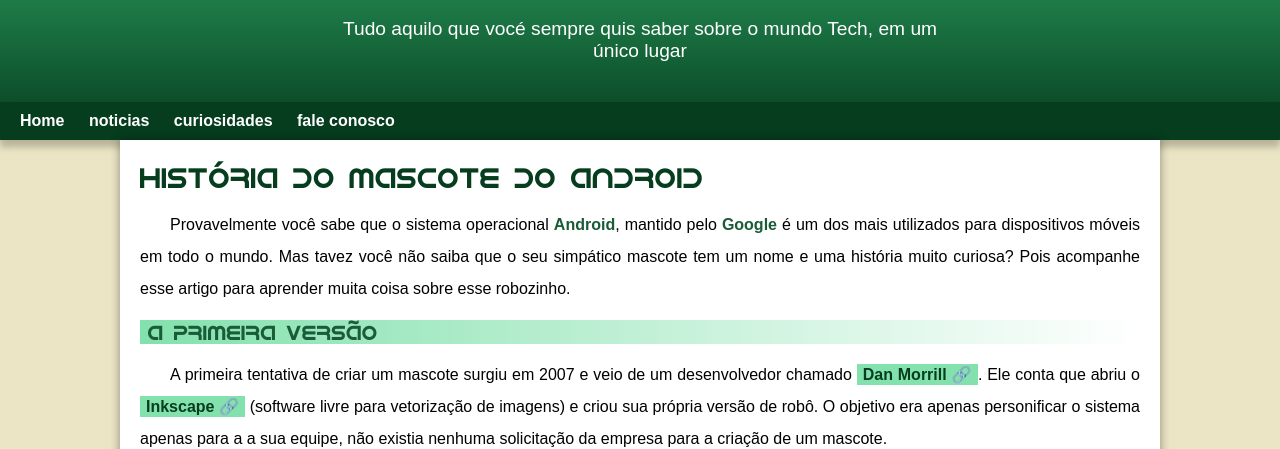
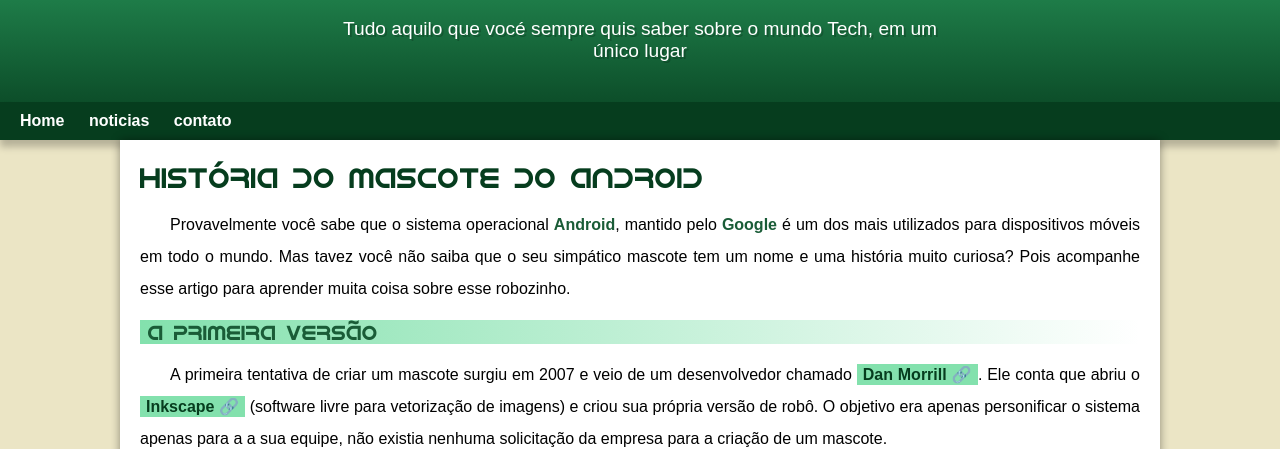
Before and after one commit to VitorGLima/projeto-android, a plain HTML site: page index.html in a window 1280 px wide. Shown: the part 99-548 px from the top of the page. Drawn offline with Linux system fonts and the light colour scheme.

Commit message:
problema de padding resolvido

```diff
--- a/index.html
+++ b/index.html
@@ -14,8 +14,7 @@
     <nav>
         <a href="#">Home</a>
         <a href="#">noticias</a>
-        <a href="#">curiosidades</a>
-        <a href="#">fale conosco</a>
+        <a href="#">contato</a>
     </nav>
 </header>
     <main>
--- a/stilo.css
+++ b/stilo.css
@@ -62,7 +62,8 @@ header p {
     padding-right:10px;
     padding-left:10px;
     margin: auto;
-    margin-bottom: 40px;
+    padding-bottom: 40px;
+    text-shadow: 2px 2px 0px rgba(0, 0, 0, 0.195);
 }
 
 nav{
```
